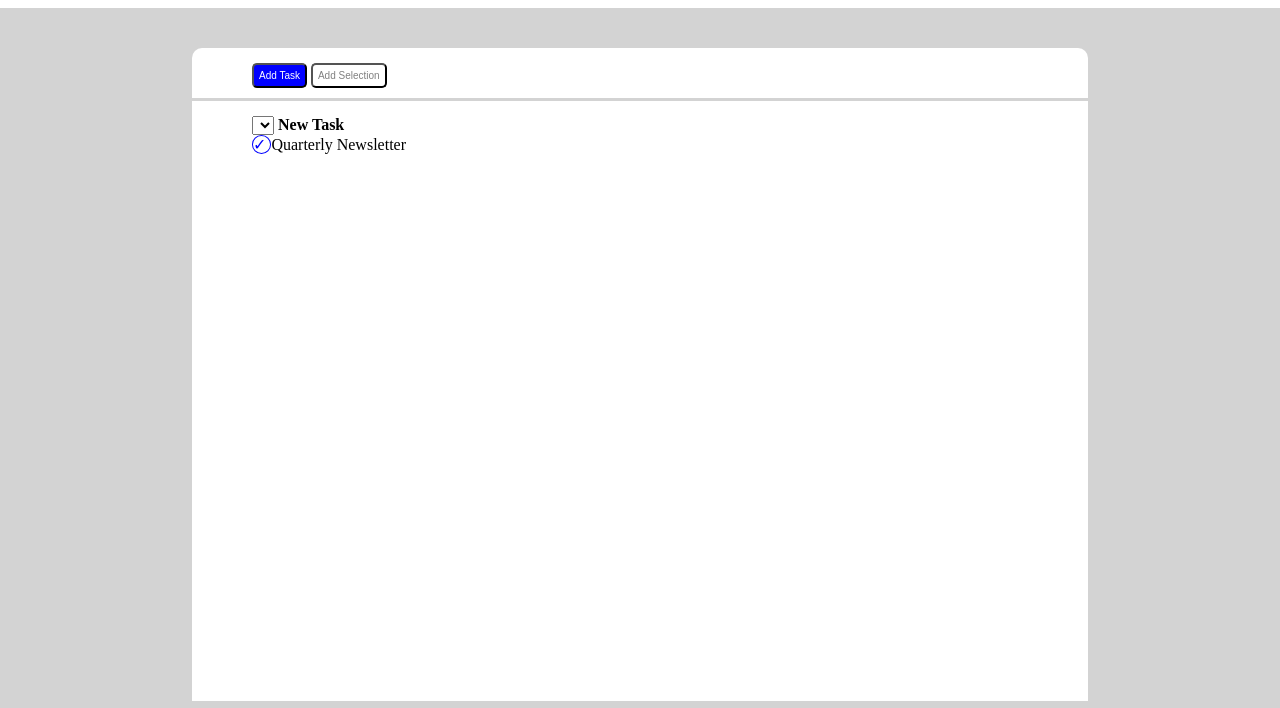
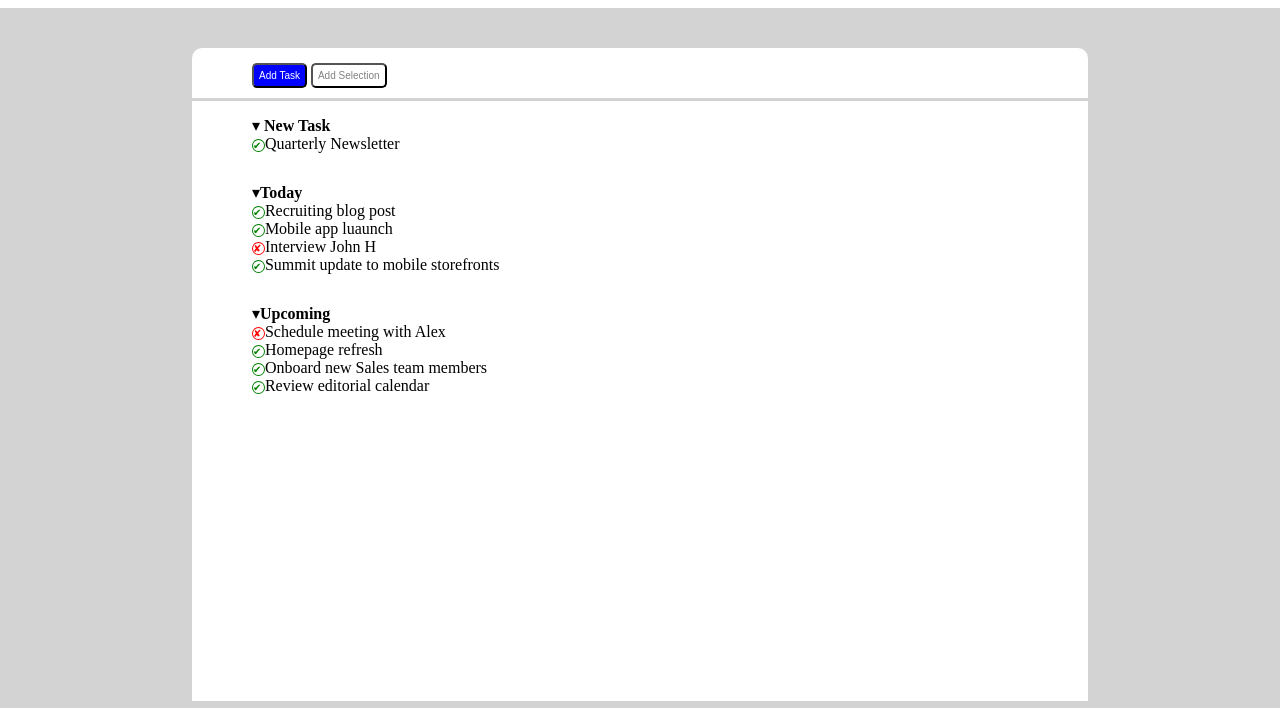
Before and after one commit to Pavel-Stefano/html-css-toboolist, a plain HTML site: page index.html in a window 1280 px wide. Shown: the part 92-800 px from the top of the page. Drawn offline with Linux system fonts and the light colour scheme.

Commit message:
index: lista

```diff
--- a/css/style.css
+++ b/css/style.css
@@ -83,9 +83,16 @@ ul {
     list-style: none;
 }
 
-.spunta {
-    border: 1px solid blue;
-    color: blue;
+.spunta-v {
+    border: 1px solid green;
+    color: green;
     border-radius: 50%;
-    paddi
+    font-size: 10px;
 }
+
+.spunta-x {
+    border: 1px solid red;
+    color: red;
+    border-radius: 50%;
+    font-size: 10px;
+}
--- a/index.html
+++ b/index.html
@@ -24,8 +24,25 @@
     <!-- inizio main -->
     <main class="container sfondo-bianco">
         <ul class="padding">
-            <li><strong> <select class="titolo-spunta" name=""></select>  New Task</strong> </li>
-            <li><span class="spunta"> &check; </span>Quarterly Newsletter</li>
+            <li>&#9662;<strong> New Task</strong> </li>
+            <li><span class="spunta-v"> &#10004; </span>Quarterly Newsletter <span class=""></span></li>
+        </ul>
+
+
+        <ul class="padding">
+            <li> &#9662;<strong>Today</strong></li>
+            <li><span class="spunta-v"> &#10004; </span>Recruiting blog post</li>
+            <li><span class="spunta-v"> &#10004; </span>Mobile app luaunch</li>
+            <li><span class="spunta-x"> &#10008; </span>Interview John H</li>
+            <li><span class="spunta-v"> &#10004; </span>Summit update to mobile storefronts</li>
+        </ul>
+
+        <ul class="padding">
+            <li> &#9662;<strong>Upcoming</strong></li>
+            <li><span class="spunta-x"> &#10008; </span>Schedule meeting with Alex</li>
+            <li><span class="spunta-v"> &#10004; </span>Homepage refresh</li>
+            <li><span class="spunta-v"> &#10004; </span> Onboard new Sales team members</li>
+            <li><span class="spunta-v"> &#10004; </span> Review editorial calendar</li>
         </ul>
 
 
```
